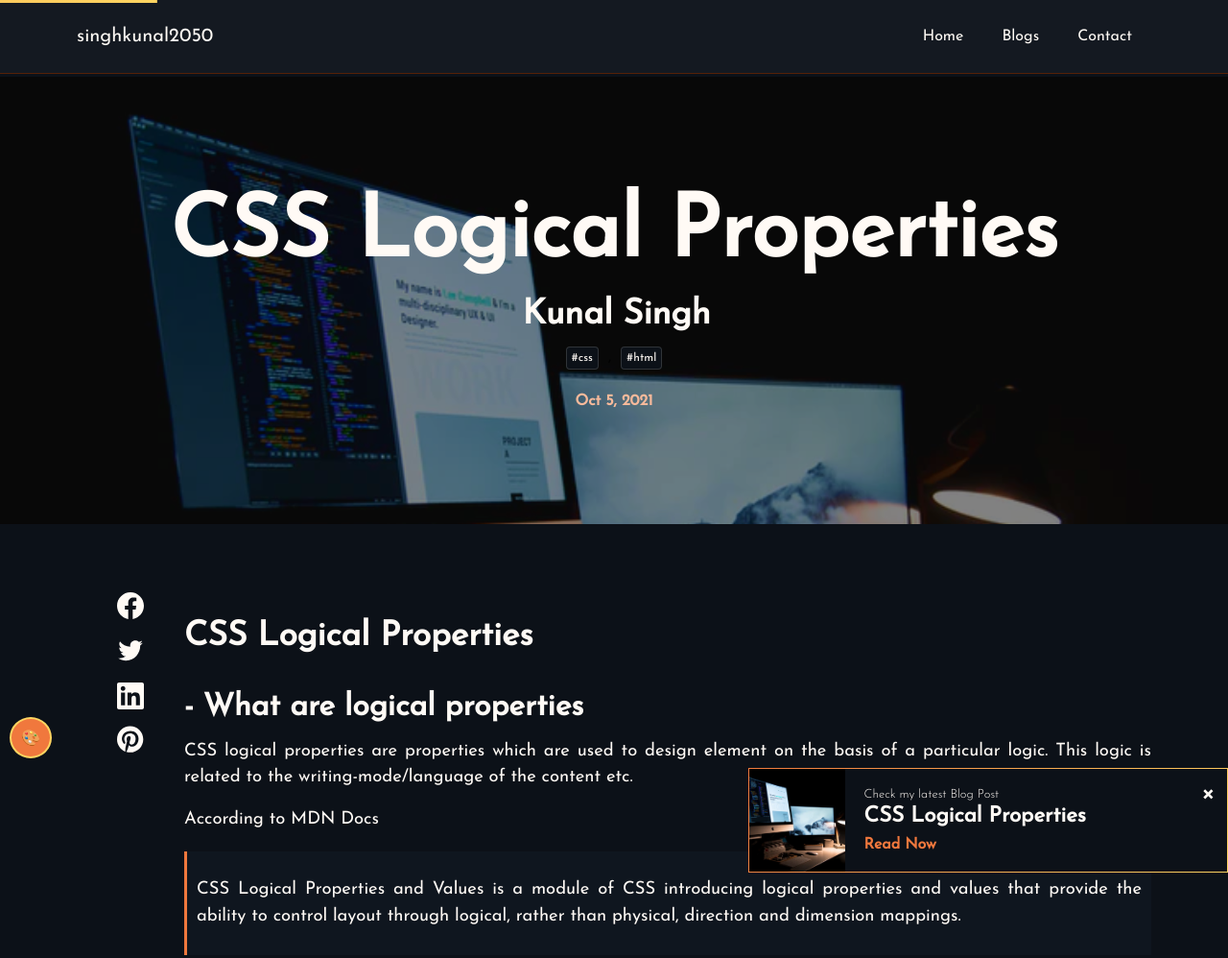
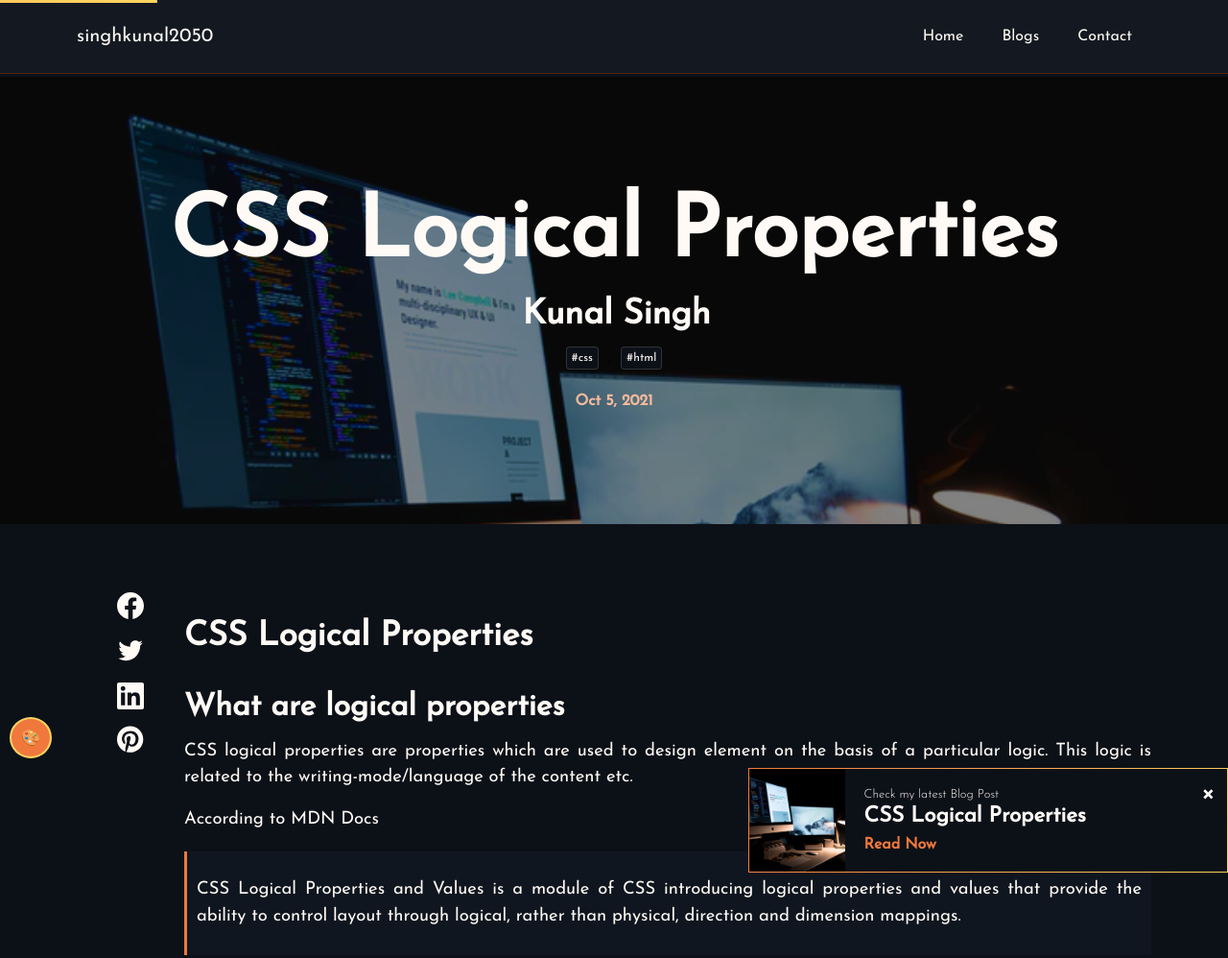
Before and after one commit to singhkunal2050/singhkunal2050v2, an Eleventy site: page src/blog/2021-10-05-css-logical-properties.md in a window 1280 px wide. Shown: the top 998 px of the page at 96% size. Built offline with nearby package versions, Linux system fonts and the light colour scheme; Eleventy itself is replaced by a stand-in of ours; files that its build step writes are made by us from their sources; a script that the page names is missing.

Commit message:
Update Blog “2021-10-05-css-logical-properties”

```diff
--- a/src/blog/2021-10-05-css-logical-properties.md
+++ b/src/blog/2021-10-05-css-logical-properties.md
@@ -15,7 +15,7 @@ readTime: 5 Minutes ⌚
 ---
 ## CSS Logical Properties
 
-### - What are logical properties
+### What are logical properties
 CSS logical properties are properties which are used to design element on the basis of a particular logic. This logic is related to the writing-mode/language of the content etc.
 
 According to MDN Docs
```
